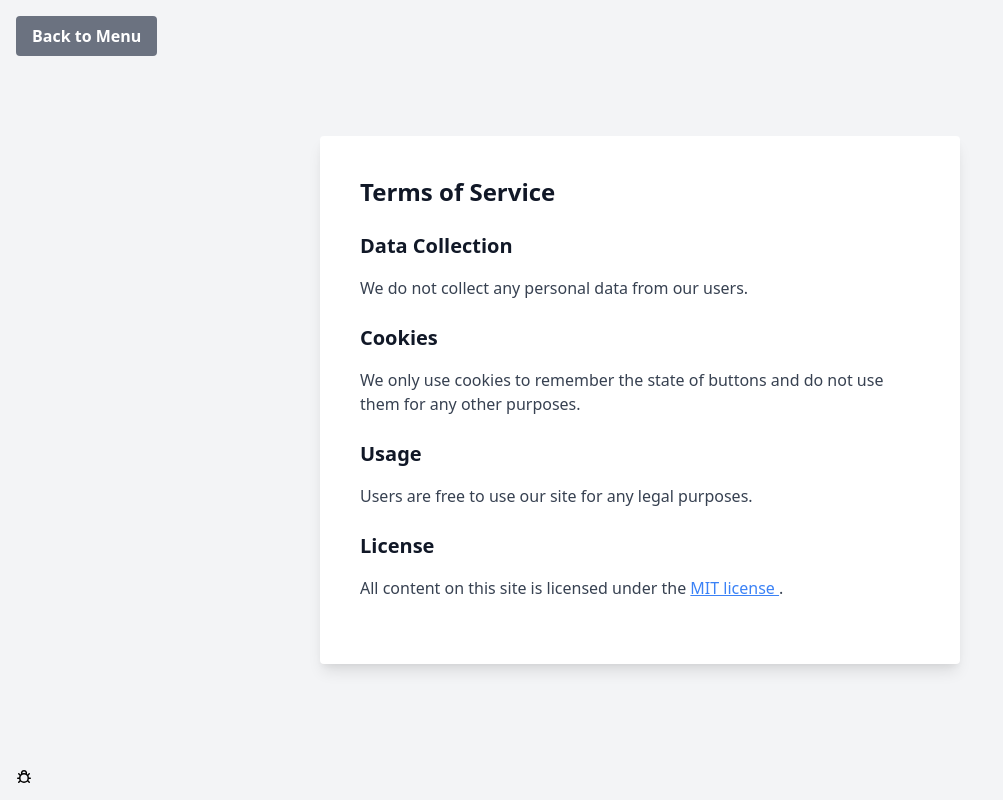
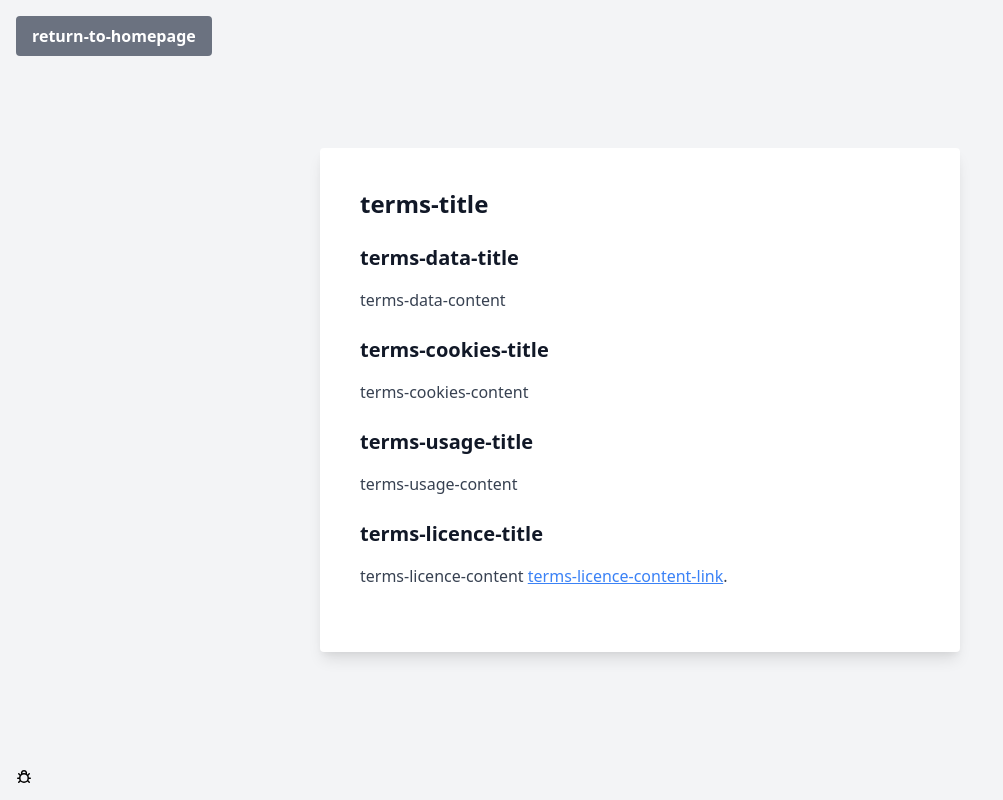
Before and after one commit to MorganKryze/Emails-Signature-Generator-Website, a Django app: page /en/terms/ in a window 1280 px wide. Shown: the whole page, without its empty margins (0-1003 px from the left). Run offline with Django 4.2, Linux system fonts and the light colour scheme.

Commit message:
🚧 terms

```diff
--- a/generator/templates/terms.html
+++ b/generator/templates/terms.html
@@ -1,38 +1,41 @@
-{% extends "base.html" %} {% block header_content %}
+{% extends "base.html" %} {% block header_content %}{% load i18n %}
 <body class="bg-gray-100 flex items-center justify-center h-screen">
   <div class="fixed top-0 left-0 m-4">
     <a href="{% url 'home' %}">
       <button
         class="bg-gray-500 hover:bg-gray-700 text-white font-bold py-2 px-4 rounded"
       >
-        Back to Menu
+        {% trans "return-to-homepage" %}
       </button>
     </a>
   </div>
-  {% endblock %} {% block body_content %}
+  {% endblock %} {% block body_content %}{% load i18n %}
   <div class="bg-white p-10 rounded shadow-lg w-1/2">
-    <h2 class="text-2xl font-bold mb-6 text-gray-900">Terms of Service</h2>
-    <h3 class="text-xl font-bold mb-4 text-gray-900">Data Collection</h3>
+    <h2 class="text-2xl font-bold mb-6 text-gray-900">
+      {% trans "terms-title" %}
+    </h2>
+    <h3 class="text-xl font-bold mb-4 text-gray-900">
+      {% trans "terms-data-title" %}
+    </h3>
+    <p class="text-gray-700 mb-6">{% trans "terms-data-content" %}</p>
+    <h3 class="text-xl font-bold mb-4 text-gray-900">
+      {% trans "terms-cookies-title" %}
+    </h3>
+    <p class="text-gray-700 mb-6">{% trans "terms-cookies-content" %}</p>
+    <h3 class="text-xl font-bold mb-4 text-gray-900">
+      {% trans "terms-usage-title" %}
+    </h3>
+    <p class="text-gray-700 mb-6">{% trans "terms-usage-content" %}</p>
+    <h3 class="text-xl font-bold mb-4 text-gray-900">
+      {% trans "terms-licence-title" %}
+    </h3>
     <p class="text-gray-700 mb-6">
-      We do not collect any personal data from our users.
-    </p>
-    <h3 class="text-xl font-bold mb-4 text-gray-900">Cookies</h3>
-    <p class="text-gray-700 mb-6">
-      We only use cookies to remember the state of buttons and do not use them
-      for any other purposes.
-    </p>
-    <h3 class="text-xl font-bold mb-4 text-gray-900">Usage</h3>
-    <p class="text-gray-700 mb-6">
-      Users are free to use our site for any legal purposes.
-    </p>
-    <h3 class="text-xl font-bold mb-4 text-gray-900">License</h3>
-    <p class="text-gray-700 mb-6">
-      All content on this site is licensed under the
+      {% trans "terms-licence-content" %}
       <a
         href="https://github.com/MorganKryze/Emails-Signature-Generator-Website/blob/main/LICENSE"
         class="underline text-blue-500"
       >
-        MIT license </a
+        {% trans "terms-licence-content-link" %}</a
       >.
     </p>
   </div>
```
Also changed, not shown: generator/locale/de/LC_MESSAGES/django.po, generator/locale/en/LC_MESSAGES/django.po, generator/locale/es/LC_MESSAGES/django.po, generator/locale/fr/LC_MESSAGES/django.po, 1 other file.
